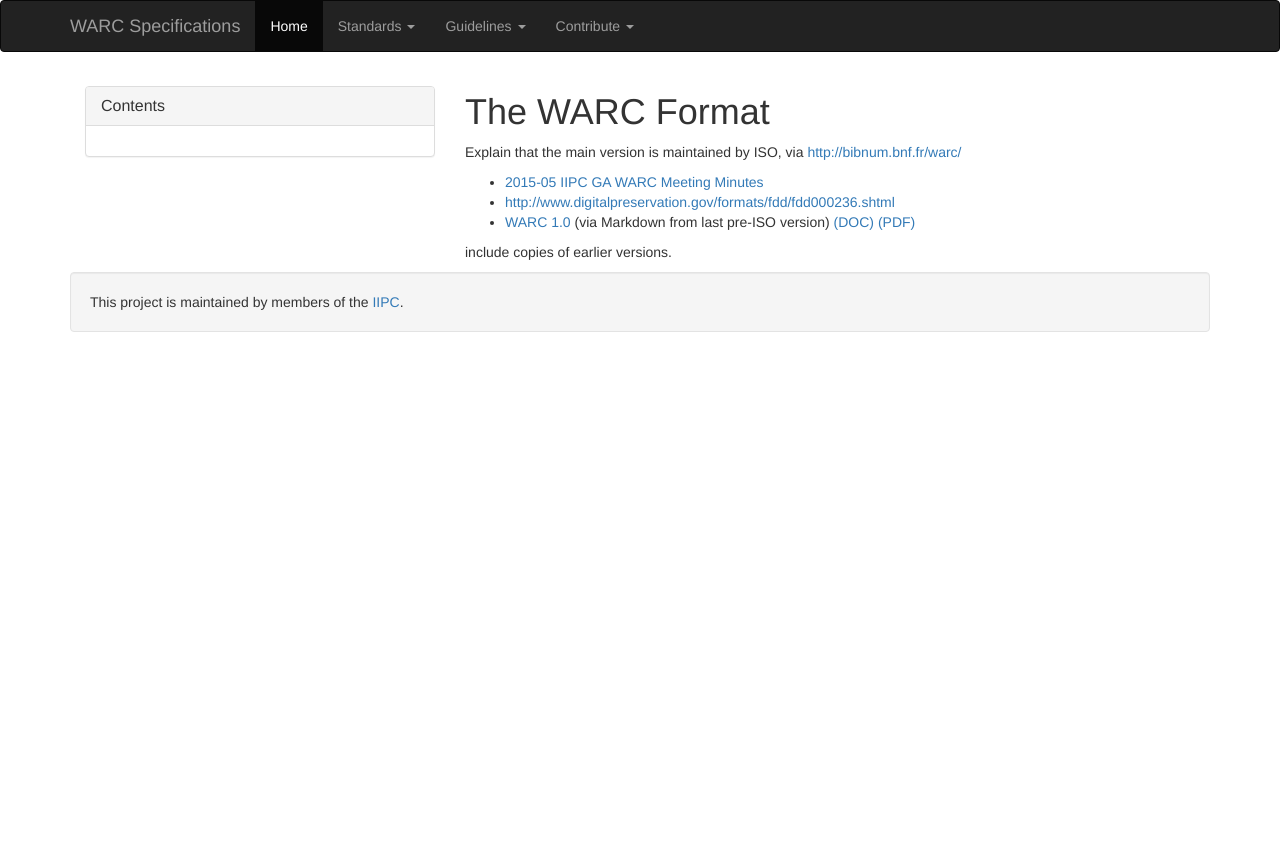
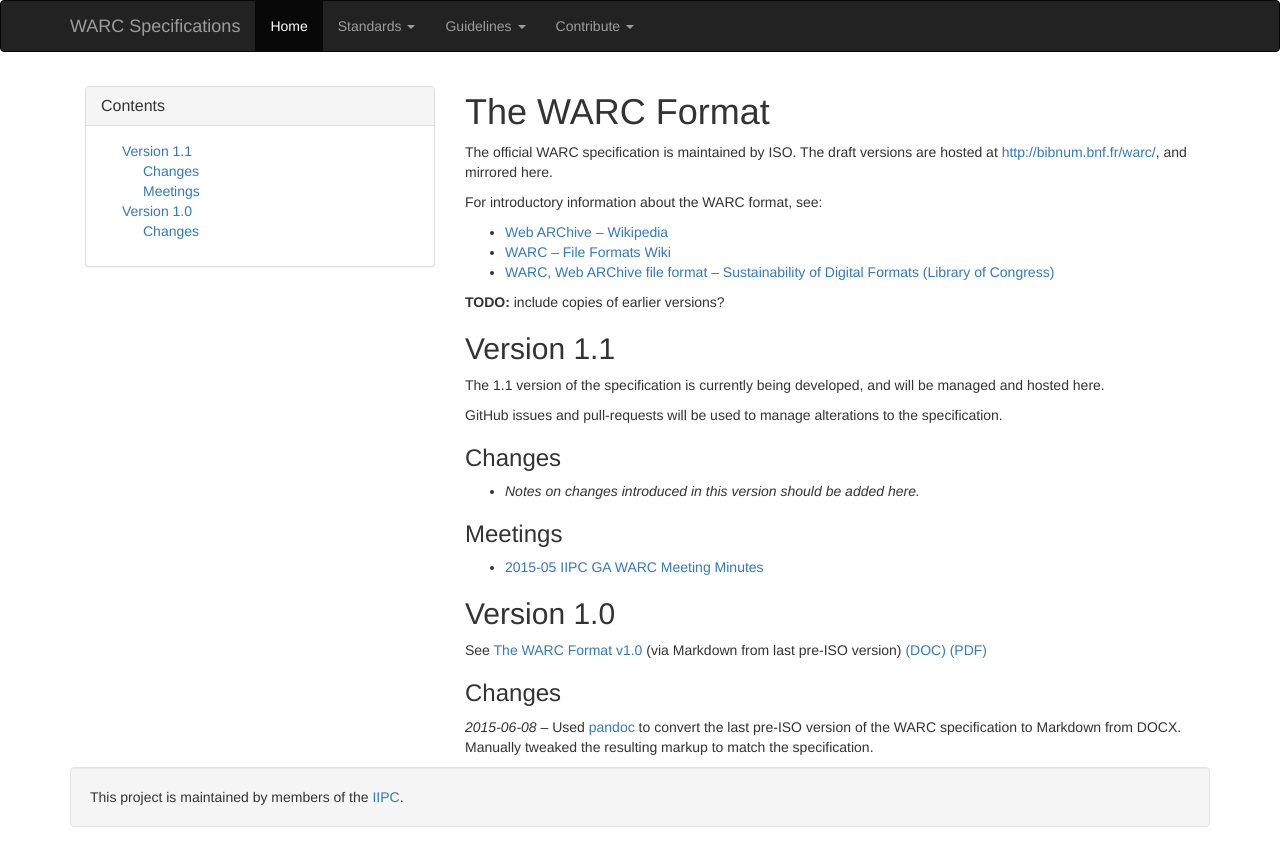
Before and after one commit to iipc/warc-specifications, a Jekyll site: the page built from specifications/warc-format/index.md, in a window 1280 px wide. Shown: the top 866 px of the page. Built offline with Jekyll 4.4.1, drawn with Linux system fonts in a browser that asks for light colours; nearby versions of some CDN libraries.

Commit message:
Added up icon and cleaned up a bit more.

```diff
--- a/_layouts/default.html
+++ b/_layouts/default.html
@@ -77,6 +77,10 @@
 
 {% if page.status %}
 <div class="spec-status spec-status-{{ page.status }}">
+<a href=".."
+title="Back to parent page." class="pull-left">
+<span class="glyphicon glyphicon-chevron-left" aria-hidden="true"></span>
+</a>
 <a href="https://github.com/iipc/warc-specifications/edit/gh-pages/{{ page.path }}"
 title="Edit this document on GitHub." class="pull-right" id="edit_button">
 <span class="glyphicon glyphicon-pencil"></span>
@@ -93,7 +97,7 @@
 
         <div class="col-xs-12 col-sm-8 col-md-8">
 
-<h1 class="nocount">{{ page.title }}</h1>
+<h1 class="nocount">{{ page.title }}{%if page.version %} v.{{ page.version }}{% endif %}</h1>
 
 {% if page.numbered == true %}
 <div class="numbered-headers">
--- a/specifications/warc-format/index.md
+++ b/specifications/warc-format/index.md
@@ -2,10 +2,36 @@
 title: The WARC Format
 ---
 
-Explain that the main version is maintained by ISO, via <http://bibnum.bnf.fr/warc/>
+The official WARC specification is maintained by ISO. The draft versions are hosted at <http://bibnum.bnf.fr/warc/>, and mirrored here.
+
+For introductory information about the WARC format, see:
+
+* [Web ARChive -- Wikipedia](http://en.wikipedia.org/wiki/Web_ARChive)
+* [WARC -- File Formats Wiki](http://fileformats.archiveteam.org/wiki/WARC)
+* [WARC, Web ARChive file format -- Sustainability of Digital Formats (Library of Congress)](http://www.digitalpreservation.gov/formats/fdd/fdd000236.shtml)
+
+**TODO:** include copies of earlier versions?
+
+Version 1.1
+-----------
+
+The 1.1 version of the specification is currently being developed, and will be managed and hosted here.
+
+GitHub issues and pull-requests will be used to manage alterations to the specification.
+
+### Changes ###
+
+* *Notes on changes introduced in this version should be added here.*
+
+### Meetings ###
 
 * [2015-05 IIPC GA WARC Meeting Minutes](./meetings/2015-05-01-IIPC-GA-WARC-Meeting-Minutes.html)
-* <http://www.digitalpreservation.gov/formats/fdd/fdd000236.shtml>
-* <a href="warc-1.0">WARC 1.0</a> (via Markdown from last pre-ISO version) <a href="warc-1.0/WARC_ISO_28500_version1_latestdraft.doc">(DOC)</a> <a href="warc-1.0/WARC_ISO_28500_version1_latestdraft.pdf">(PDF)</a>
 
-include copies of earlier versions.
+Version 1.0
+-----------
+
+See <a href="warc-1.0">The WARC Format v1.0</a> (via Markdown from last pre-ISO version) <a href="warc-1.0/WARC_ISO_28500_version1_latestdraft.doc">(DOC)</a> <a href="warc-1.0/WARC_ISO_28500_version1_latestdraft.pdf">(PDF)</a>
+
+### Changes ###
+
+*2015-06-08* -- Used [pandoc](http://pandoc.org/) to convert the last pre-ISO version of the WARC specification to Markdown from DOCX. Manually tweaked the resulting markup to match the specification.
```
Also changed, not shown: index.md (+4 -0 lines), specifications/warc-format/warc-1.0/index.md (+0 -1 lines).
